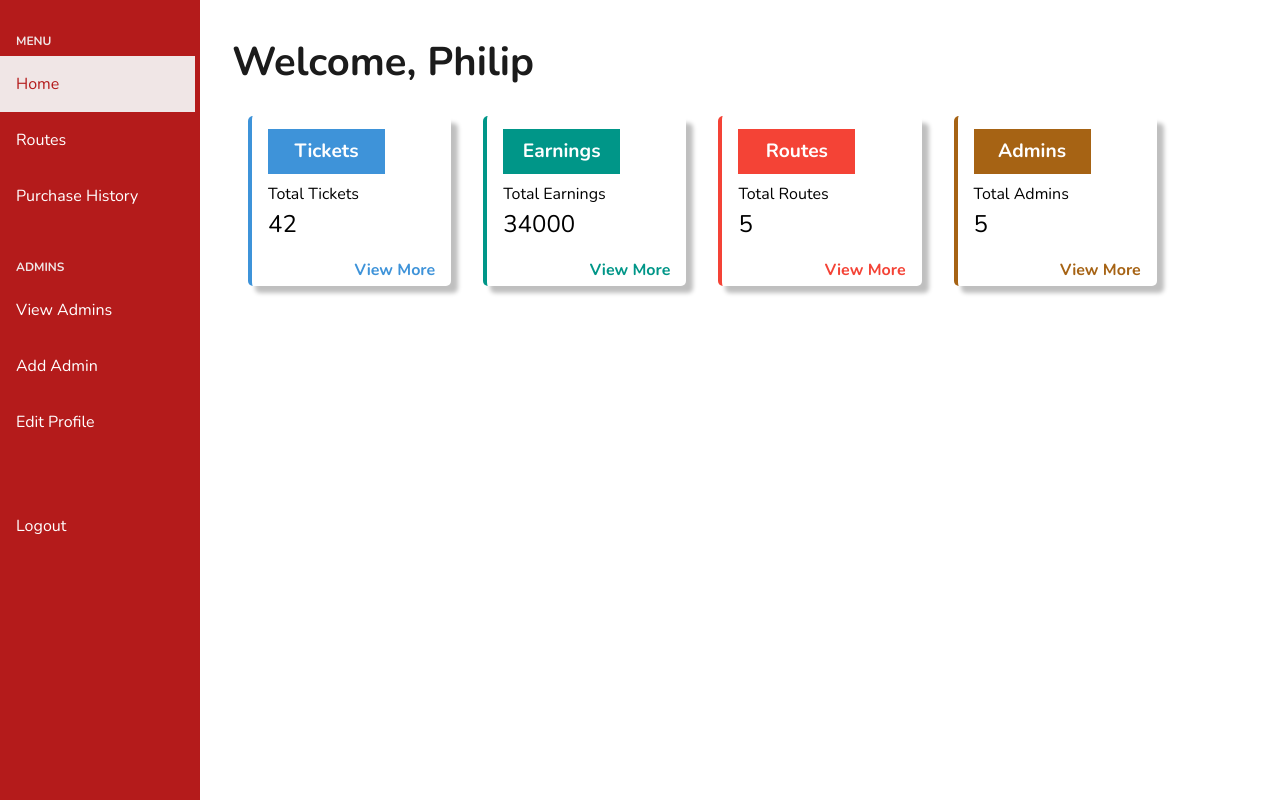
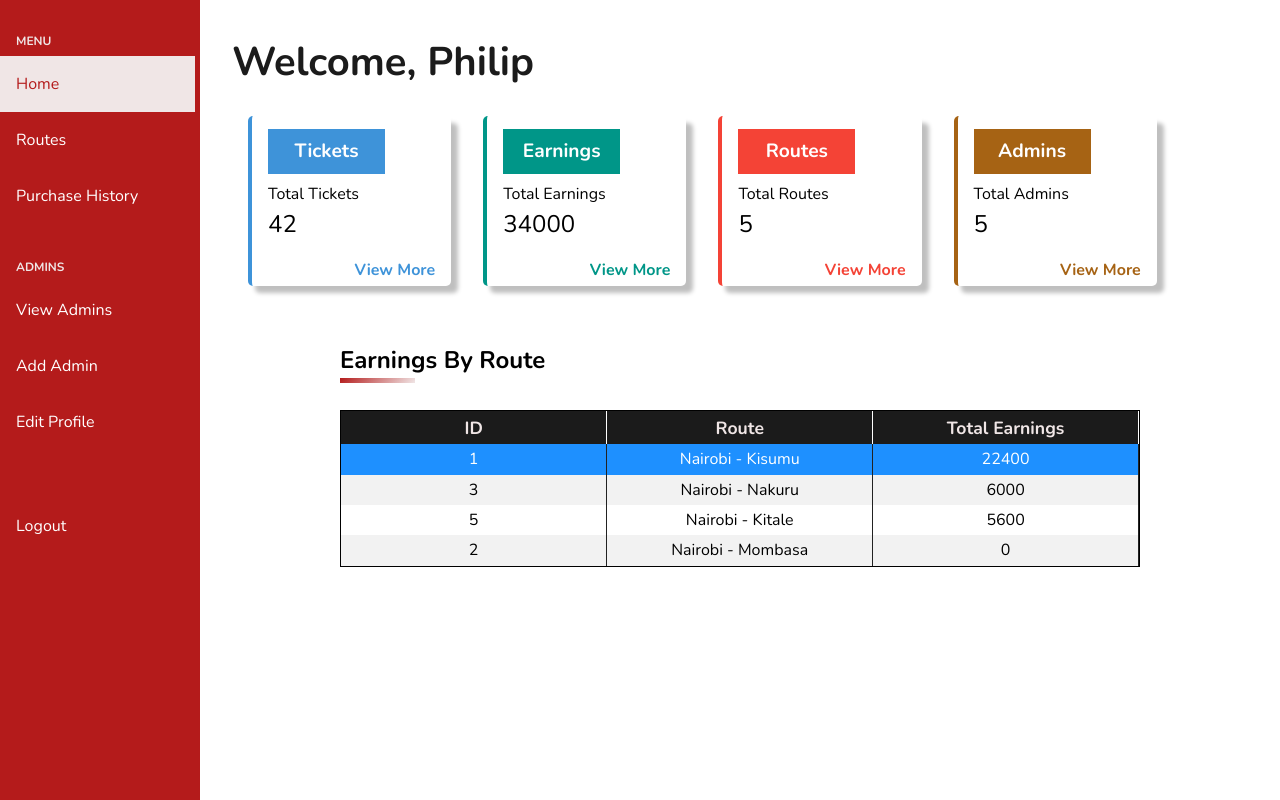
Before and after one commit to PhilN8/easycoach, a PHP site: page /easycoach/admin.php in a window 1280 px wide. Run offline with PHP 8.4, Linux system fonts and the light colour scheme; a user stored in the database is signed in; data comes from the database, SQL or seed files in the repository; some libraries are stand-ins or nearby versions.

Commit message:
show route earnings

```diff
--- a/admin.php
+++ b/admin.php
@@ -145,6 +118,29 @@ if (isset($_SESSION['user_id']) && $_SESSION['role'] == 1) {
                             </div>
                             <a href="javascript:void(0)" onclick="openSection('users')">View More <i class="fas fa-arrow-right"></i></a>
                         </div>
+
+                    </div>
+
+                    <div class="intro__table--div">
+                        <h2 class="routes__form--title">Earnings By Route</h2>
+                        <table class="routes__table routes__table--cost">
+                            <thead>
+                                <tr>
+                                    <th>ID</th>
+                                    <th>Route</th>
+                                    <th>Total Earnings</th>
+                                </tr>
+                            </thead>
+                            <tbody>
+                                <?php foreach ($earnings as $earning) { ?>
+                                    <tr>
+                                        <td><?= $earning['route_id'] ?></td>
+                                        <td><?= $earning['departure'] . " - " . $earning['destination'] ?></td>
+                                        <td><?= $earning['earnings'] ?></td>
+                                    </tr>
+                                <?php } ?>
+                            </tbody>
+                        </table>
                     </div>
                 </section>
 
--- a/backend/data.php
+++ b/backend/data.php
@@ -7,10 +7,15 @@ $total_routes = $conn->query($total_routes_sql)->fetch_assoc()['total'];
 $total_earnings_sql = "SELECT SUM(`total_cost`) as `total` FROM `tbl_purchases`";
 $total_earnings = $conn->query($total_earnings_sql)->fetch_assoc()['total'];
 
-$total_admins_sql = "SELECT COUNT(*) as `total` FROM `tbl_users`";
+$total_admins_sql = "SELECT COUNT(*) as `total` FROM `tbl_users` WHERE `is_deleted` = 0";
 $total_admins = $conn->query($total_admins_sql)->fetch_assoc()['total'];
 
 $total_tickets_sql = "SELECT COuNT(*) as `total` FROM `tbl_ticket`";
 $total_tickets = $conn->query($total_tickets_sql)->fetch_assoc()['total'];
 
-// echo json_encode([$total_earnings, $total_routes, $total_admins, $total_tickets]);
+$earnings_sql = "SELECT `b`.`route_id`, `b`.departure, `b`.destination, SUM(`a`.`total_cost`)
+                AS `earnings` FROM `tbl_purchases` AS a INNER JOIN `tbl_routes` AS b
+                ON `a`.`route_id` = `b`.`route_id` GROUP BY `b`.`route_id` ORDER BY `earnings` DESC";
+$earnings_result = $conn->query($earnings_sql);
+while ($row = $earnings_result->fetch_assoc())
+    $earnings[] = $row;
--- a/css/admin.css
+++ b/css/admin.css
@@ -496,6 +496,22 @@ section.admin-section:not(.intro) {
     color: #f44336;
 }
 
+.intro__table--div {
+    width: min(100%, 800px);
+    margin-inline: auto;
+    margin-top: 2.5rem;
+}
+
+.routes__table--cost {
+    width: min(100%, 800px);
+}
+
+.routes__table--cost tbody tr:first-of-type {
+    background-color: dodgerblue;
+    color: white;
+}
+
+
 /* Profile */
 
 .profile {
@@ -678,6 +694,10 @@ section.admin-section:not(.intro) {
     font-weight: bold;
 }
 
+.info-box a:hover {
+    text-decoration: underline;
+}
+
 /* START-hardcoding */
 #Booking {
     border-color: #3e93d9;
@@ -765,7 +785,6 @@ section.admin-section:not(.intro) {
 
 /* END-hardcoding */
 
-
 #admin .info-box {
     text-align: center;
     padding: 1rem 0;
```
Also changed, not shown: other parts of admin.php (+3 -30 lines).
